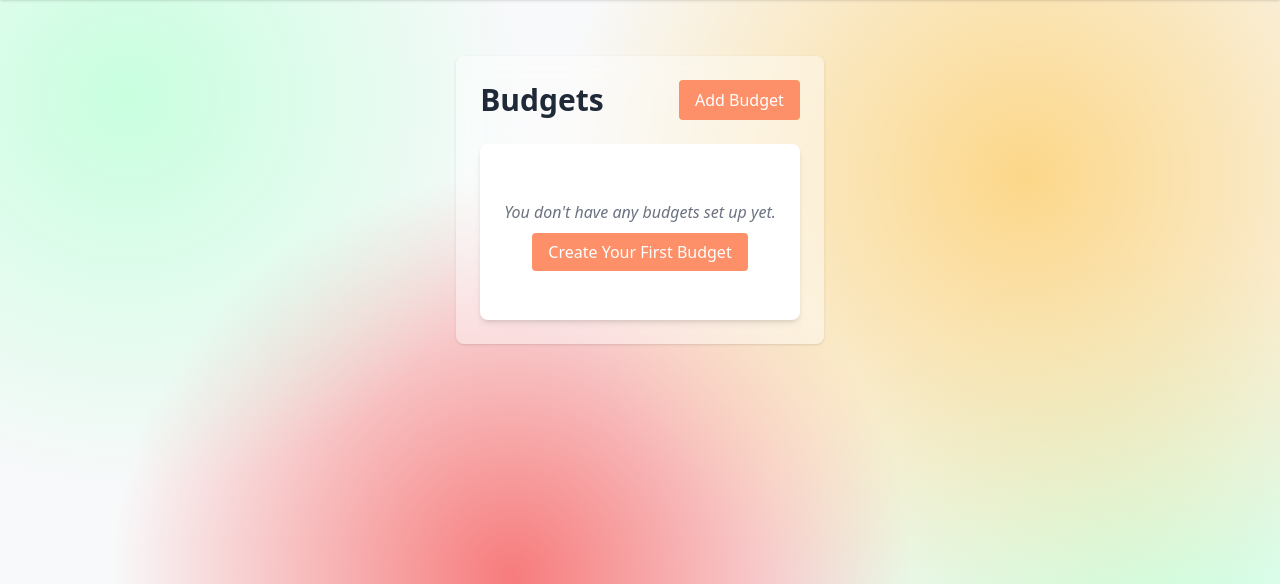
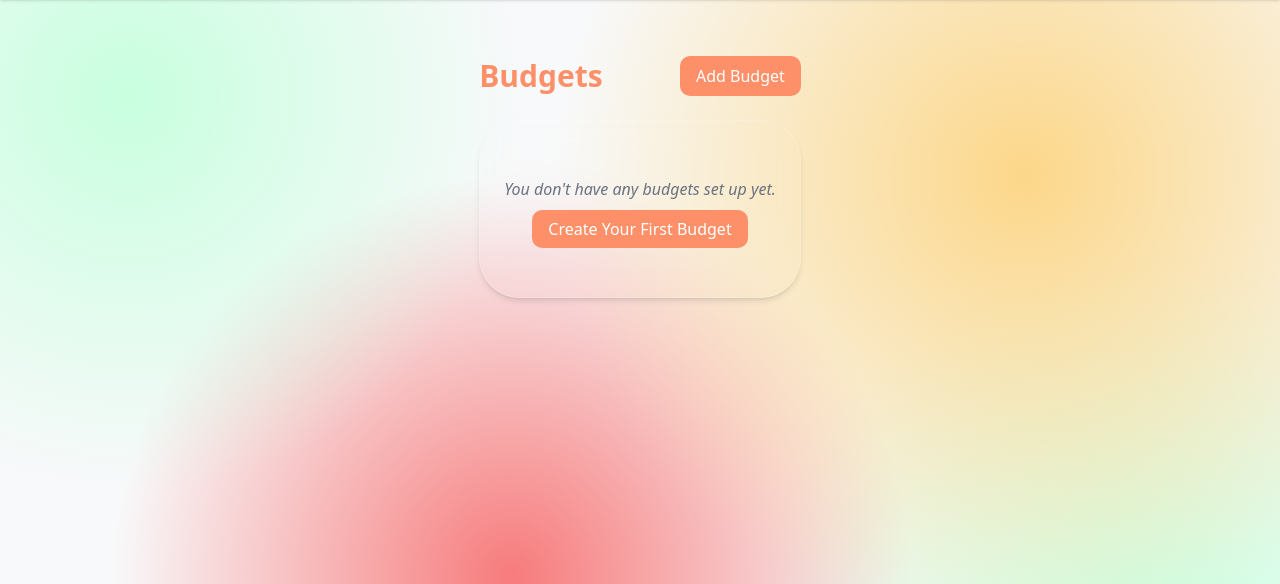
Before and after one commit to Fake1prog/CMSC-126_Long-Exam-2_Personal-Budget-Tracker, a Django app: page /budgets/ in a window 1280 px wide. Shown: the part 64-648 px from the top of the page. Run offline with Django 5.2, Linux system fonts and the light colour scheme; a user stored in the database is signed in; data comes from the database, SQL or seed files in the repository; both versions use the stored data as it was after the commit; parts of the project's set-up code (start-up, migrations or seed data) failed here and were passed over; some libraries are stand-ins or nearby versions.

Commit message:
#9: Modified budget page

```diff
--- a/templates/budgets/budget_list.html
+++ b/templates/budgets/budget_list.html
@@ -1,32 +1,27 @@
-{% extends 'base_dashboard.html' %}  {# Extend the main dashboard base template #}
+{% extends 'base_dashboard.html' %}
 
 {% block title %}Budgets | Gastadorcheck{% endblock %}
 
 {% block extra_css %}
-    {# Link to custom CSS for page background or other styles #}
     <link rel="stylesheet" href="/static/css/landing.css">
 {% endblock %}
 
-{% block body_classes %}home-page{% endblock %} {# Apply body class for background styling #}
+{% block body_classes %}home-page{% endblock %}
 
 {% block content %}
-    {# Main content container with semi-transparent background and blur effect #}
-    <div class="bg-white bg-opacity-40 backdrop-filter backdrop-blur-lg rounded-lg shadow p-6 my-8">
-
-        {# --- Your original budget_list.html content starts here --- #}
-
+    <div class="my-8">
         <div class="mb-6 flex justify-between items-center">
-            <h2 class="text-3xl font-bold text-gray-800">Budgets</h2>
-            <a href="{% url 'budget_add' %}" class="bg-[#FD9069] hover:opacity-90 text-white px-4 py-2 rounded transition">
+            <h2 class="text-3xl font-bold text-[#FD9069]">Budgets</h2>
+            <a href="{% url 'budget_add' %}" class="bg-[#FD9069] hover:opacity-90 text-white px-4 py-2 rounded-[10px] transition">
                 Add Budget
             </a>
         </div>
 
-        <div class="bg-white p-6 rounded-lg shadow-md">
+        <div class="backdrop-filter backdrop-blur-lg border border-white border-opacity-20 rounded-[40px] shadow-md p-6">
             {% if budgets %}
                 <div class="grid grid-cols-1 md:grid-cols-2 lg:grid-cols-3 gap-4">
                     {% for budget in budgets %}
-                        <div class="border rounded-lg p-4 hover:shadow-md transition">
+                        <div class="border rounded-[40px] p-4 hover:shadow-md transition">
                             <div class="flex justify-between items-start mb-2">
                                 <h3 class="font-semibold">{{ budget.category.name }}</h3>
                                 <span class="text-sm text-gray-500">{{ budget.get_period_display }}</span>
@@ -70,10 +65,10 @@
                             </div>
 
                             <div class="flex space-x-2 mt-2">
-                                <a href="{% url 'budget_edit' budget.id %}" class="text-indigo-600 hover:text-indigo-800 text-sm">
+                                <a href="{% url 'budget_edit' budget.id %}" class="text-indigo-600 hover:text-indigo-800 text-sm rounded-[10px]">
                                     Edit
                                 </a>
-                                <a href="{% url 'budget_delete' budget.id %}" class="text-red-600 hover:text-red-800 text-sm">
+                                <a href="{% url 'budget_delete' budget.id %}" class="text-red-600 hover:text-red-800 text-sm rounded-[10px]">
                                     Delete
                                 </a>
                             </div>
@@ -83,20 +78,16 @@
             {% else %}
                 <div class="text-center py-8">
                     <p class="text-gray-500 italic mb-4">You don't have any budgets set up yet.</p>
-                    <a href="{% url 'budget_add' %}" class="bg-[#FD9069] hover:opacity-90 text-white px-4 py-2 rounded transition">
+                    <a href="{% url 'budget_add' %}" class="bg-[#FD9069] hover:opacity-90 text-white px-4 py-2 rounded-[10px] transition">
                         Create Your First Budget
                     </a>
                 </div>
             {% endif %}
         </div>
-
-        {# --- Your original budget_list.html content ends here --- #}
-
-    </div> {# End main content container #}
+    </div>
 {% endblock %}
 
 {% block footer %}
-    {# Page Footer with home-footer class #}
     <footer class="home-footer">
         <p>&copy; {% now "Y" %} GastadorCheck Budget Tracker. All rights reserved.</p>
     </footer>
```
Also changed, not shown: db.sqlite3.
